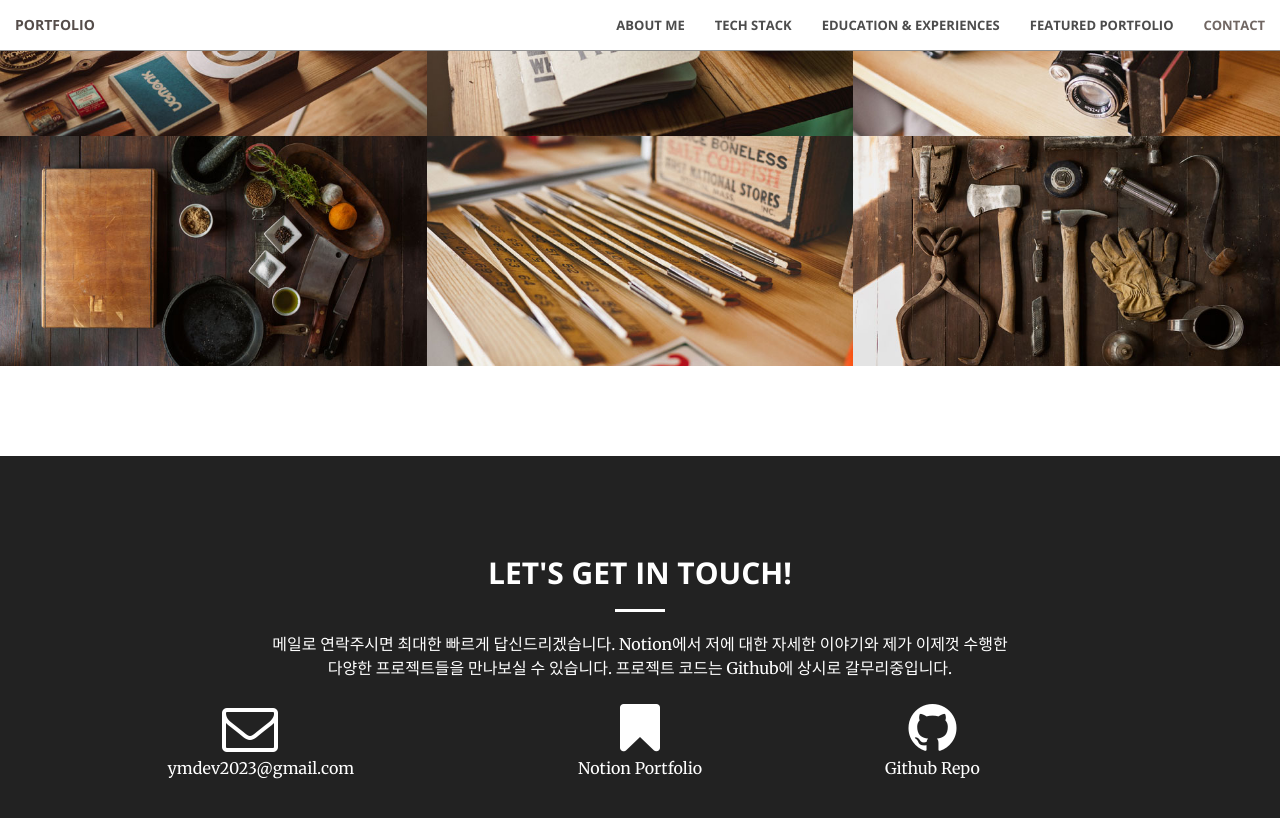
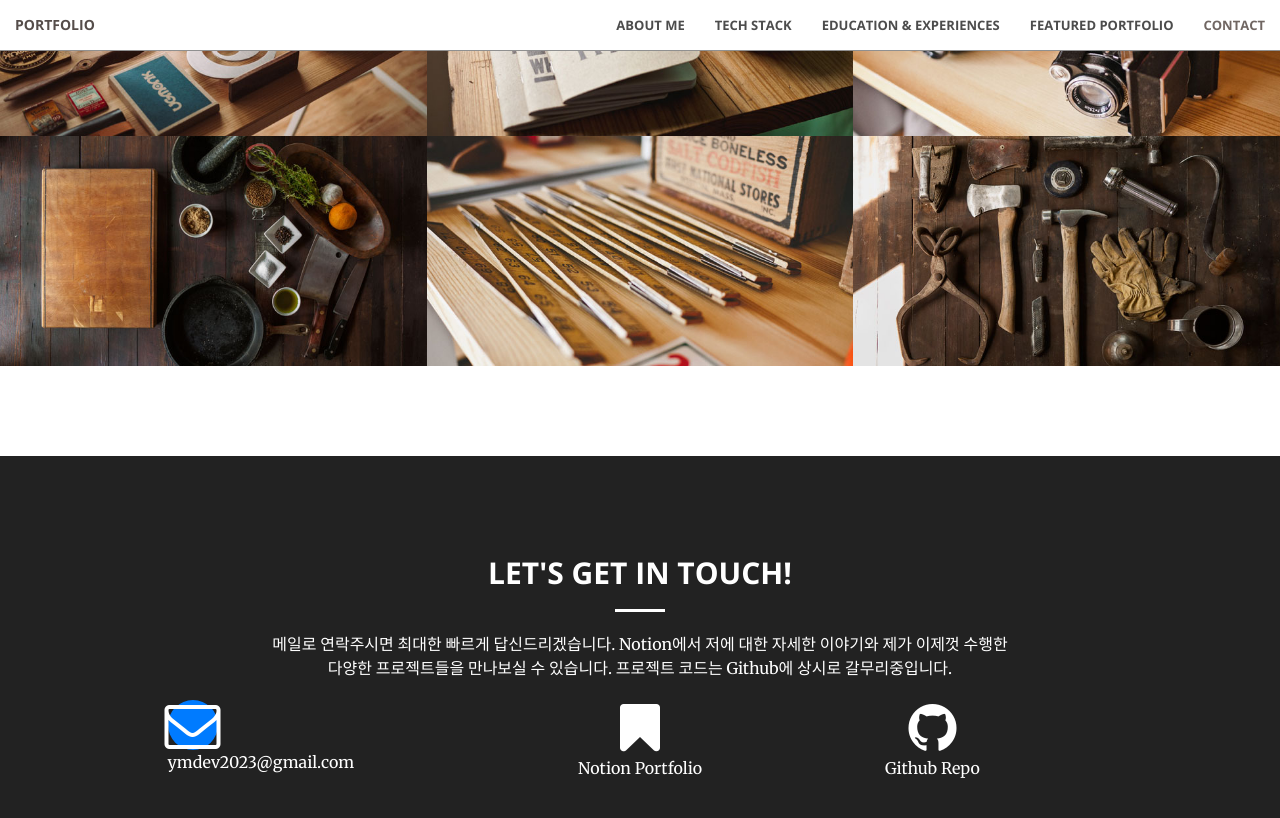
Before and after one commit to ymdev2023/ymdev2023.github.io, a Jekyll site: the page built from index.html, in a window 1280 px wide and 900 px high, scrolled down 2749 px. Shown: the top 818 px of the window. Built offline with Jekyll 4.4.1, drawn with Linux system fonts in a browser that asks for light colours.

Commit message:
Update contact.html

```diff
--- a/_includes/contact.html
+++ b/_includes/contact.html
@@ -8,7 +8,7 @@
             </div>
          <div class="col-lg-2 col-lg-offset-1 text-center">
             <a href="mailto:{{ site.email }}">
-            <i class="fa fa-envelope-o fa-3x wow bounceIn" data-wow-delay=".1s"style="color: white;"></i>
+            <div class="circle-icon"><i class="fa fa-envelope-o fa-3x wow bounceIn" data-wow-delay=".1s"style="color: white;"></i></div>
                 <p style="color: white;">{{ site.email }}</p>
             </a>
         </div>
```
